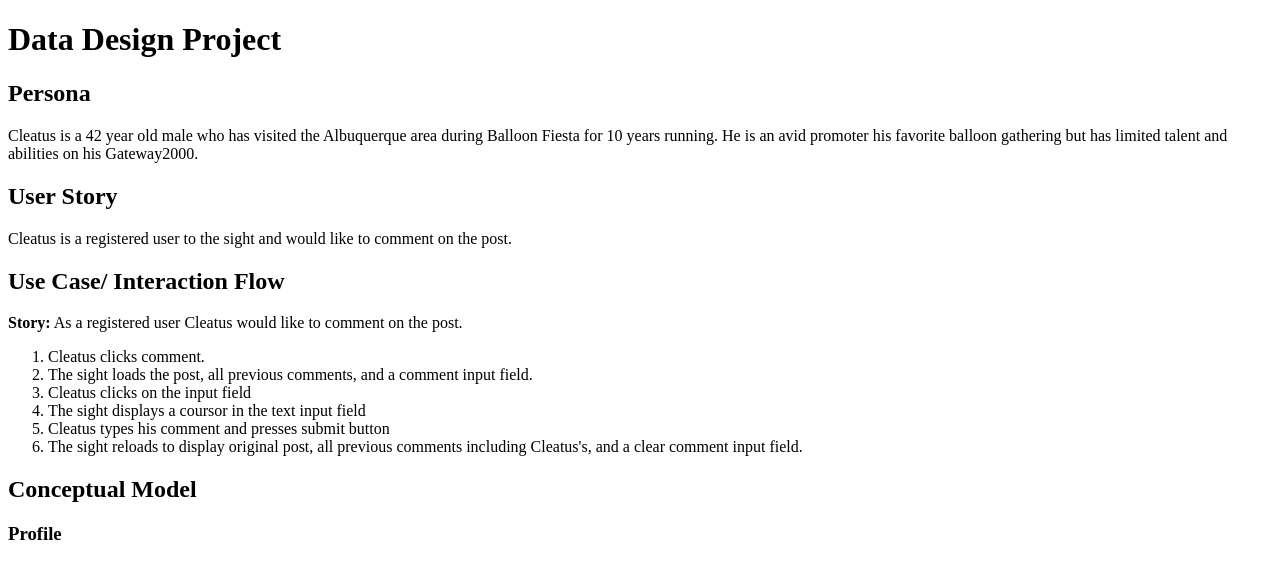
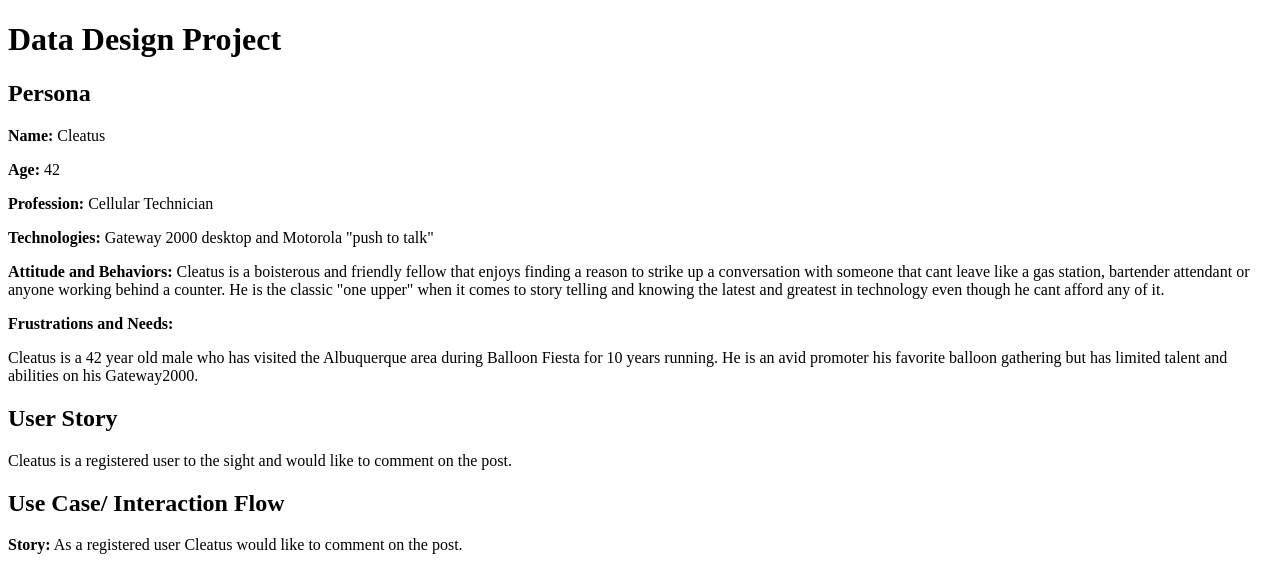
Before and after one commit to mdavid50/data-design, a PHP site: page / in a window 1280 px wide. Shown: the top 565 px of the page. Run offline with PHP 8.4, Linux system fonts and the light colour scheme.

Commit message:
edit persona

```diff
--- a/index.php
+++ b/index.php
@@ -7,6 +7,21 @@
 		<h1>Data Design Project</h1>
 
 		<h2>Persona</h2>
+
+		<p><strong>Name:</strong> Cleatus</p>
+
+		<p><strong>Age:</strong> 42</p>
+
+		<p><strong>Profession:</strong> Cellular Technician</p>
+
+		<p><strong>Technologies:</strong> Gateway 2000 desktop and Motorola "push to talk"</p>
+
+		<p><strong>Attitude and Behaviors:</strong> Cleatus is a boisterous and friendly fellow that enjoys finding
+		a reason to strike up a conversation with someone that cant leave like a gas station, bartender attendant or
+			anyone working behind a counter. He is the classic "one upper" when it comes to story telling and
+		knowing the latest and greatest in technology even though he cant afford any of it.</p>
+
+		<p><strong>Frustrations and Needs:</strong> </p>
 
 		<p>	Cleatus is a 42 year old male who has visited the Albuquerque area during Balloon Fiesta for
 		10 years running. He is an avid promoter his favorite balloon gathering but has limited talent and abilities on
```
